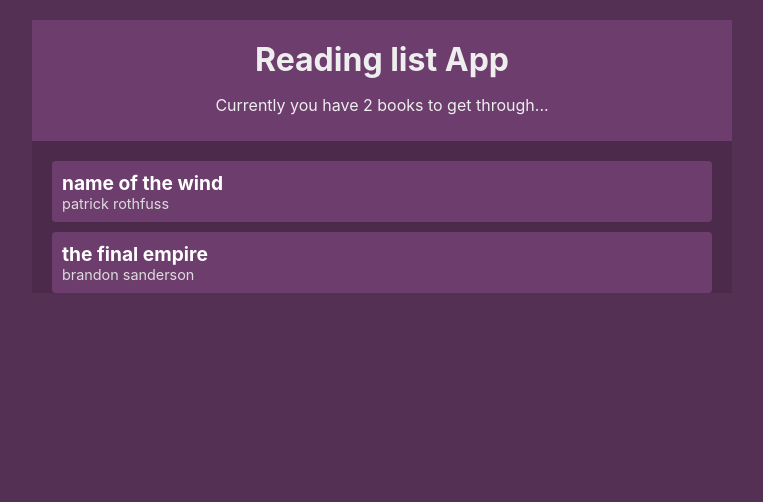
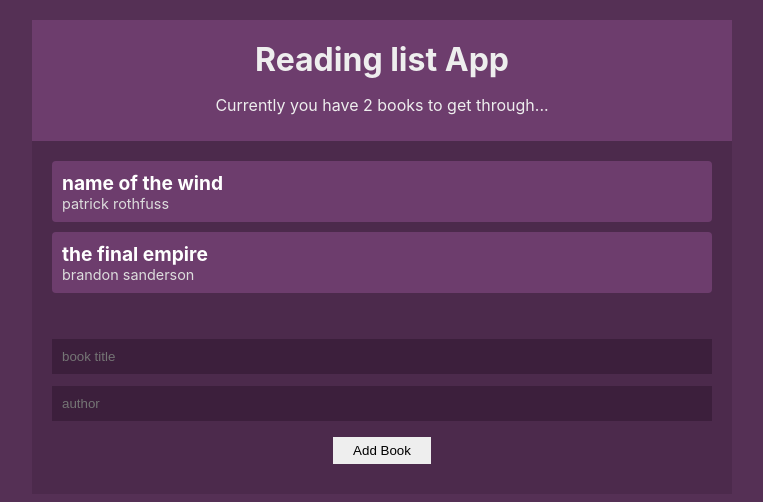
Before and after one commit to azrulwm/reading-list-react, a React (Create React App) app: page / in a window 1280 px wide. Shown: the top 502 px of the page, without its empty margins (258-1021 px from the left). Built offline with nearby package versions, Linux system fonts and the light colour scheme.

Commit message:
creating the bookform component

```diff
--- a/src/App.js
+++ b/src/App.js
@@ -1,3 +1,4 @@
+import NewBookForm from "./components/BookForm";
 import BookList from "./components/BookList";
 import Navbar from "./components/Navbar";
 
@@ -6,6 +7,7 @@
     <div className="App">
       <Navbar />
       <BookList />
+      <NewBookForm />
     </div>
   );
 }
--- a/src/components/BookForm.js
+++ b/src/components/BookForm.js
@@ -0,0 +1,37 @@
+import { useContext, useState } from "react";
+import { BookContext } from "../contexts/BookContext";
+
+const NewBookForm = () => {
+  const { addBook } = useContext(BookContext);
+  const [title, setTitle] = useState("");
+  const [author, setAuthor] = useState("");
+
+  const handleSubmit = (e) => {
+    e.preventDefault();
+    addBook(title, author);
+    setTitle("");
+    setAuthor("");
+  };
+
+  return (
+    <form onSubmit={handleSubmit}>
+      <input
+        type="text"
+        placeholder="book title"
+        value={title}
+        onChange={(e) => setTitle(e.target.value)}
+        required
+      />
+      <input
+        type="text"
+        placeholder="author"
+        value={author}
+        onChange={(e) => setAuthor(e.target.value)}
+        required
+      />
+      <input type="submit" value="Add Book" />
+    </form>
+  );
+};
+
+export default NewBookForm;
--- a/src/index.css
+++ b/src/index.css
@@ -55,3 +55,23 @@
   margin: 20px;
   text-align: center;
 }
+
+form {
+  padding: 20px;
+}
+input[type="text"] {
+  width: 100%;
+  padding: 10px;
+  box-sizing: border-box;
+  margin: 6px 0;
+  background: #3c1f3c;
+  color: #fff;
+  border: 0;
+}
+input[type="submit"] {
+  margin: 10px auto;
+  background: #eee;
+  border: 0;
+  padding: 6px 20px;
+  display: block;
+}
```
